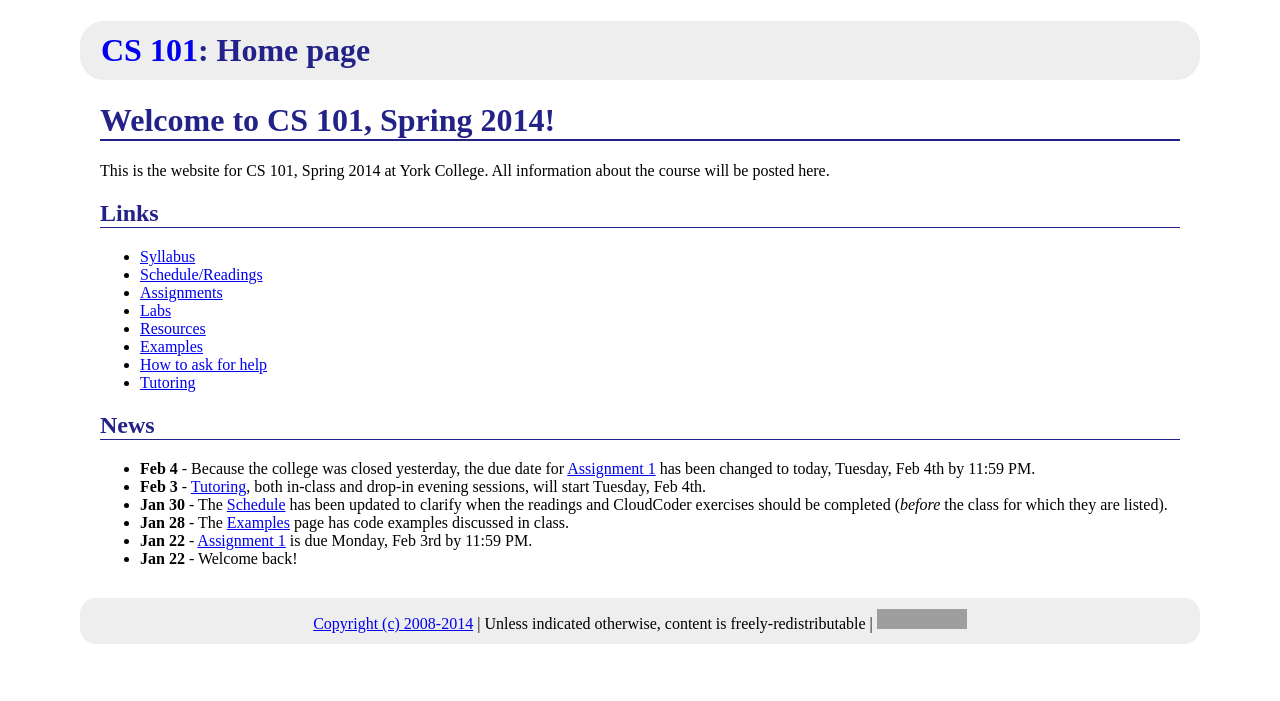
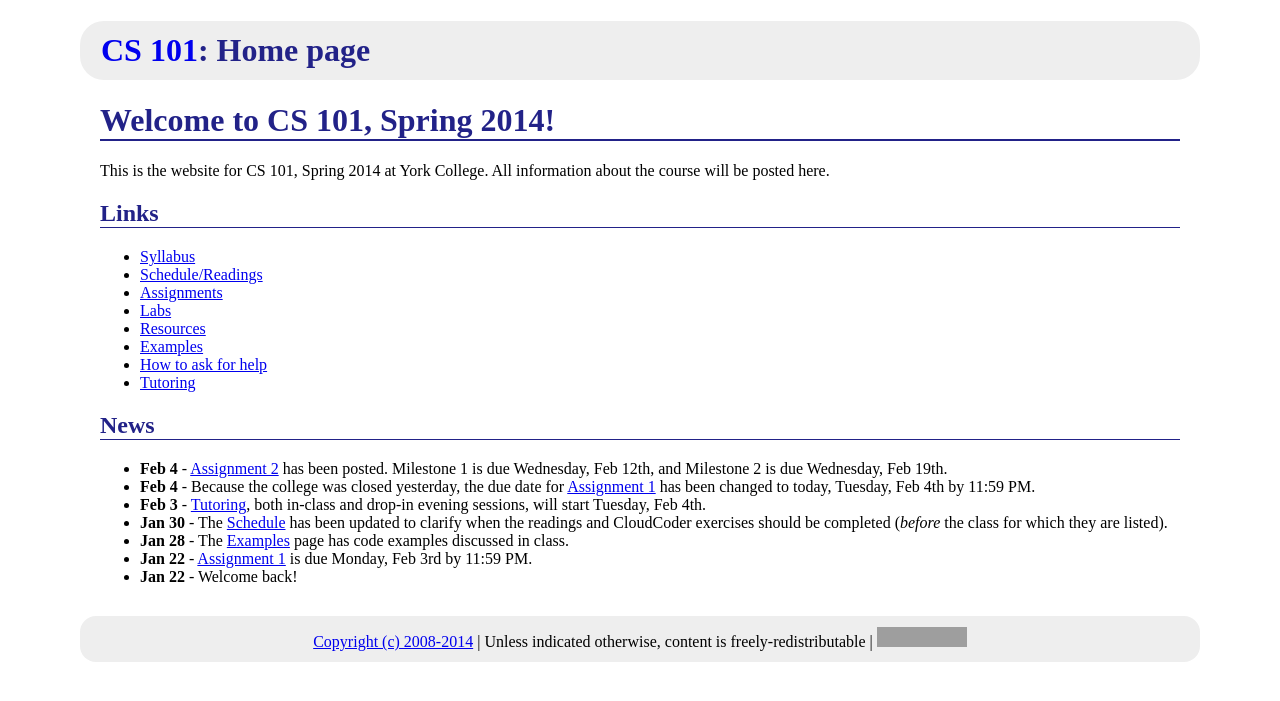
Before and after one commit to ycpcs/cs101-spring2014, a Jekyll site: the page built from index.md, in a window 1280 px wide. Shown: the top 701 px of the page. Built offline with Jekyll 4.4.1, drawn with Linux system fonts in a browser that asks for light colours; Markdown is read by kramdown in place of the engine named in the settings; grey boxes are pictures that could not be loaded.

Commit message:
assign02 zipfile, link

```diff
--- a/index.md
+++ b/index.md
@@ -21,6 +21,7 @@ All information about the course will be posted here.
 
 ## News
 
+* **Feb 4** - [Assignment 2](assign/assign02.html) has been posted.  Milestone 1 is due Wednesday, Feb 12th, and Milestone 2 is due Wednesday, Feb 19th.
 * **Feb 4** - Because the college was closed yesterday, the due date for [Assignment 1](assign/assign01.html) has been changed to today, Tuesday, Feb 4th by 11:59 PM.
 * **Feb 3** - [Tutoring](tutoring.html), both in-class and drop-in evening sessions, will start Tuesday, Feb 4th.
 * **Jan 30** - The [Schedule](schedule.html) has been updated to clarify when the readings and CloudCoder exercises should be completed (*before* the class for which they are listed).
```
Also changed, not shown: assign/index.md (+1 -0 lines), 1 other file.
